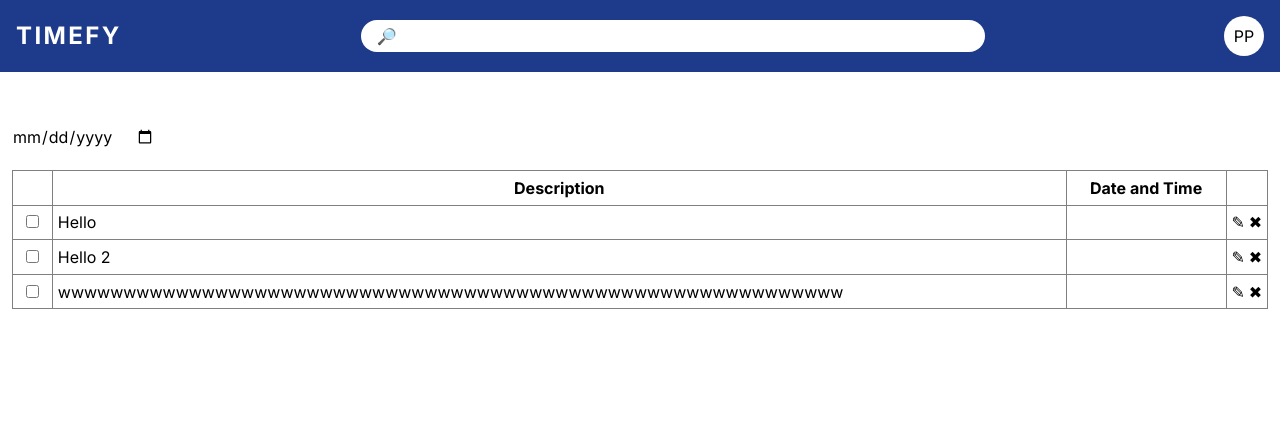
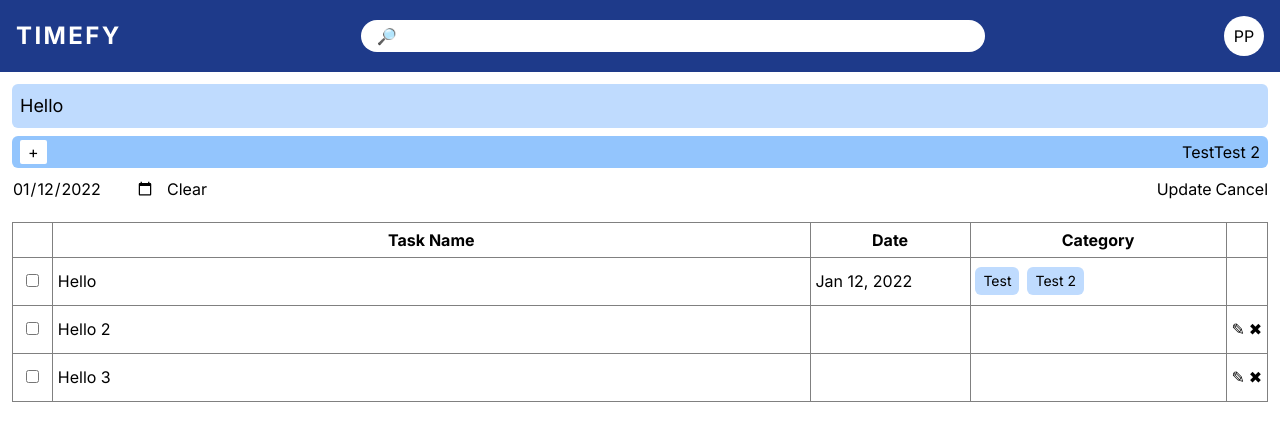
Before and after one commit to Edogawawa/Milestone, a Next.js app: page /list in a window 1280 px wide. Shown: the top 440 px of the page. Built offline with nearby package versions, Linux system fonts and the light colour scheme.

Commit message:
Category UI

```diff
--- a/src/app/list/page.js
+++ b/src/app/list/page.js
@@ -3,10 +3,10 @@ import { useEffect, useState } from "react"
 /**
  * @typedef {{
  *  id: string
- *  description: string
+ *  taskName: string
  *  checked: boolean
+ *  category: string[]
  *  date?: string
- *  time?: string
  * }} ToDo
  */
 
@@ -14,25 +14,29 @@ const uid = function(){
   return Date.now().toString(36) + Math.random().toString(36).substring(3);
 }
 
+const edited = uid()
 /** @type {ToDo[]} */
 const rawToDos = [
   {
-    id: uid(),
-    description: "Hello",
+    id: edited,
+    taskName: "Hello",
     checked: false,
-    date: "", time: ""
+    category: ["Test", "Test 2"],
+    date: "2022-01-12"
   },
   {
     id: uid(),
-    description: "Hello 2",
+    taskName: "Hello 2",
     checked: false,
-    date: "", time: ""
+    category: [],
+    date: ""
   },
   {
     id: uid(),
-    description: "wwwwwwwwwwwwwwwwwwwwwwwwwwwwwwwwwwwwwwwwwwwwwwwwwwwwwwwwwwww",
+    taskName: "Hello 3",
     checked: true,
-    date: "", time: ""
+    category: [],
+    date: ""
   }
 ]
 
@@ -43,46 +47,37 @@ export default function Home() {
 
     if (a.date > b.date) return 1
     else if (a.date < b.date) return -1
-    else {
-      if(a.time === "") return 1
-      else if(b.time === "") return -1
-
-      if(a.time > b.time) return 1
-      else if (a.time < b.time) return -1
-      else return 0
-    }
+    else  return 0
   }
 
-  const [description, setDescription] = useState("")
+  const [category, setCategory] = useState([])
+  const [taskName, setTaskName] = useState("")
   const [date, setDate] = useState("")
-  const [time, setTime] = useState("")
-  const [toDos, setToDo] = useState(rawToDos.sort(compareFn))
+  const [toDos, setToDo] = useState(rawToDos)
 
-  const [editedId, setEditedId] = useState(undefined)
+  const [editedId, setEditedId] = useState(edited)
   useEffect(() => {
     if(editedId === undefined) return
     const toDo = toDos.find(v => v.id === editedId)
     if(!toDo) return
-    setDescription(toDo.description)
+    setTaskName(toDo.taskName)
     setDate(toDo.date)
-    setTime(toDo.time)
+    setCategory(toDo.category)
   }, [editedId])
 
   const clearInput = () => {
-    setDescription("")
+    setTaskName("")
     setDate("")
-    setTime("")
   }
 
   const createToDo = () => {
     const newToDo = {
       id: uid(),
-      description: description,
       checked: false,
-      date, time
+      taskName, category, date
     }
 
-    setToDo([...toDos, newToDo].sort(compareFn))
+    setToDo([...toDos, newToDo])
     clearInput()
   }
 
@@ -92,10 +87,10 @@ export default function Home() {
         return {
           id: editedId,
           checked: v.checked,
-          description, date, time
+          taskName, date, category
         }
       } else return v
-    }).sort(compareFn))
+    }))
     setEditedId(undefined)
     clearInput()
   }
@@ -108,7 +103,7 @@ export default function Home() {
           checked: !v.checked
         }
       } else return v
-    }).sort(compareFn))
+    }))
   }
 
   const cancelUpdateToDo = () => {
@@ -142,16 +137,24 @@ export default function Home() {
 
       </nav>
       <main className="flex flex-col gap-5 p-3">
-        <div className="flex flex-col">
+        <div className="flex flex-col gap-2">
           <input
             type="text"
-            value={description}
-            className="w-full text-black outline-none p-2"
-            onChange={e => setDescription(e.target.value)}
+            value={taskName}
+            className="w-full text-black outline-none p-2 bg-blue-200 rounded-md text-lg"
+            onChange={e => setTaskName(e.target.value)}
           ></input>
 
+          <div className="flex flex-row bg-blue-300 rounded-md py-1 px-2 gap-2">
+            <button className="bg-white rounded-sm px-2">+</button>
+            <input
+              type="Text"
+              className="grow bg-inherit"
+            ></input>
+            <div>{category}</div>
+          </div>
+
           <div className="flex flex-row">
-            {/* Create clear button later */}
             <div className="flex flex-row gap-3">
               <input
                 type="date"
@@ -162,18 +165,8 @@ export default function Home() {
 
               {
                 (date) ?
-                  <input
-                    type="time"
-                    className="text-black"
-                    value={time}
-                    onChange={e => setTime(e.target.value)}
-                  ></input> : null
-              }
-
-              {
-                (time || date) ?
                   <button
-                    onClick={() => { setTime(""); setDate("") }}
+                    onClick={() => setDate("")}
                   >Clear</button>
                   : null
               }
@@ -181,7 +174,7 @@ export default function Home() {
 
             <div className="ml-auto flex flex-row gap-1">
               {
-                description ?
+                taskName ?
                   (editedId ?
                     <button
                       onClick={updateToDo}
@@ -204,37 +197,47 @@ export default function Home() {
           <thead>
             <tr className="w-full">
               <th className="w-10"></th>
-              <th>Description</th>
-              <th className="w-40">Date and Time</th>
+              <th>Task Name</th>
+              <th className="w-40">Date</th>
+              <th className="w-64">Category</th>
               <th className="w-5"></th>
             </tr>
           </thead>
           <tbody>
-            {toDos.map(v => <tr key={v.id}>
+            {toDos.sort(compareFn).map(toDo => <tr className="h-12" key={toDo.id}>
               <td className="text-center">
                 <input
                   type="checkbox"
-                  value={v.checked}
-                  onChange={checkToDo.bind(null, v.id)}
+                  value={toDo.checked}
+                  onChange={checkToDo.bind(null, toDo.id)}
                 ></input>
               </td>
 
               <td>
                 <div
                   className="flex items-center break-all"
-                >{v.description}</div>
+                >{toDo.taskName}</div>
               </td>
 
               <td>
-                <div className="flex items-center">{v.time + " " + v.date}</div>
+                <div className="flex items-center">{toDo.date ? (new Date(toDo.date).toLocaleDateString("gregory", { dateStyle: "medium" })) : ""}</div>
+              </td>
+
+              <td>
+                <div className="flex flex-row gap-2 text-sm">
+                  {toDo.category.map(c => <p
+                    key={c}
+                    className="px-2 py-1 bg-blue-200 rounded-md"
+                    >{c}</p>)}
+                </div>
               </td>
 
               <td>
                 {
-                  editedId !== v.id ?
+                  editedId !== toDo.id ?
                     <div className="ml-auto flex flex-row gap-1">
-                      <button onClick={() => setEditedId(v.id)}>✎</button>
-                      <button onClick={deleteToDo.bind(null, v.id)}>✖</button>
+                      <button onClick={() => setEditedId(toDo.id)}>✎</button>
+                      <button onClick={deleteToDo.bind(null, toDo.id)}>✖</button>
                     </div>
                     : null
                 }
```
